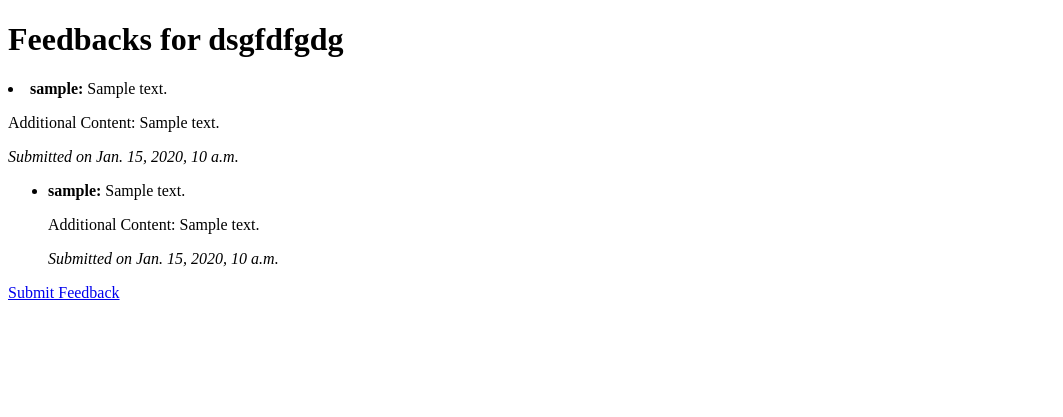
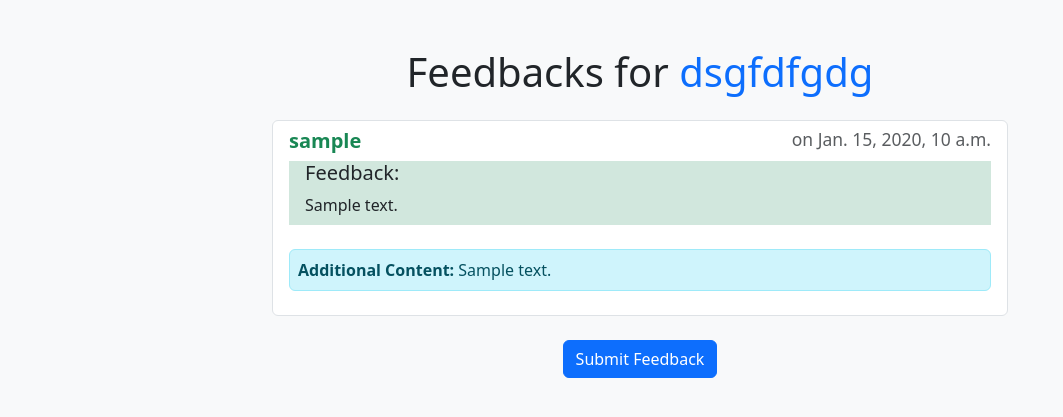
Before and after one commit to almahfuz777/Quiz-Portal, a Django app: template templates/feedback/view_feedback.html in a window 1280 px wide. Shown: the top 417 px of the page, without its empty margins (0-1063 px from the left). Run offline with Django 5.2, Linux system fonts and the light colour scheme; data comes from the database, SQL or seed files in the repository; tables that the repository leaves empty hold one stand-in row (values such as "Sample post"); the template is opened without the code that fills it: values that come from a table or form of the project are taken from there, most other values are stand-ins (such as "Sample title", 1, 10 or a date in 2020).

Commit message:
Added CSS

```diff
--- a/templates/feedback/view_feedback.html
+++ b/templates/feedback/view_feedback.html
@@ -2,37 +2,54 @@
 <html>
 <head>
     <title>Feedbacks for {{ quiz.title }}</title>
+    <!-- Include Bootstrap CSS -->
+    <link href="https://cdn.jsdelivr.net/npm/bootstrap@5.3.3/dist/css/bootstrap.min.css" rel="stylesheet" integrity="sha384-QWTKZyjpPEjISv5WaRU9OFeRpok6YctnYmDr5pNlyT2bRjXh0JMhjY6hW+ALEwIH" crossorigin="anonymous">
 </head>
-<body>
-    <h1>Feedbacks for {{ quiz.title }}</h1>
+<body class="bg-light">
+    <div class="container my-5">
+        <!-- Page Title -->
+        <h1 class="text-center mb-4">Feedbacks for <span class="text-primary">{{ quiz.title }}</span></h1>
 
+        <!-- Feedback List -->
+        <div class="row">
+            <div class="col-md-8 mx-auto">
+                {% if feedbacks %}
+                    <ul class="list-group">
                         {% for feedback in feedbacks %}
-            <li>
-                <strong>{{ feedback.participant.user.username }}:</strong> {{ feedback.comment }}
+                            <li class="list-group-item">
+                                <h5 class="d-flex justify-content-between">
+                                    <strong class="text-success">{{ feedback.participant.user.username }}</strong>
+                                    <span class="text-muted small">on {{ feedback.created_at }}</span>
+                                </h5>
+                                <div class="mb-4 bg-success-subtle">
+                                    <h5 class="ms-3">Feedback:</h5>
+                                    <p class="ms-3 pb-2">{{ feedback.comment }}</p>
+                                </div>
                                 {% if feedback.content %}
-                    <p>Additional Content: {{ feedback.content }}</p>
+                                    <div class="alert alert-info p-2">
+                                        <strong>Additional Content:</strong> {{ feedback.content }}
+                                    </div>
                                 {% endif %}
-                <p><em>Submitted on {{ feedback.created_at }}</em></p>
-            </li>
-        {% endfor %}
-        <ul>
-            {% for feedback in feedbacks %}
-                <li>
-                    <strong>{{ feedback.participant.user.username }}:</strong> {{ feedback.comment }}
-                    {% if feedback.content %}
-                        <p>Additional Content: {{ feedback.content }}</p>
-                    {% endif %}
-                    <p><em>Submitted on {{ feedback.created_at }}</em></p>
                             </li>
                         {% endfor %}
                     </ul>
+                {% else %}
+                    <p class="text-center text-muted">No feedback available yet.</p>
+                {% endif %}
+            </div>
+        </div>
 
+        <!-- Submit Feedback Button -->
+        <div class="text-center mt-4">
             {% if participant %}
-            <a href="{% url 'submit_feedback' quiz.id participant.id %}">Submit Feedback</a>
+                <a href="{% url 'submit_feedback' quiz.id participant.id %}" class="btn btn-primary">Submit Feedback</a>
             {% else %}
-            <p>You must be a participant to submit feedback.</p>
+                <p class="text-danger">You must be a participant to submit feedback.</p>
             {% endif %}
+        </div>
+    </div>
 
-
+    <!-- Include Bootstrap JS (Optional for interactivity) -->
+    <script src="https://cdn.jsdelivr.net/npm/bootstrap@5.3.3/dist/js/bootstrap.bundle.min.js" integrity="sha384-YvpcrYf0tY3lHB60NNkmXc5s9fDVZLESaAA55NDzOxhy9GkcIdslK1eN7N6jIeHz" crossorigin="anonymous"></script>
 </body>
 </html>
```
Also changed, not shown: templates/feedback/submit_feedback.html (+32 -12 lines). Lines whose indentation alone changed are shown as unchanged.
